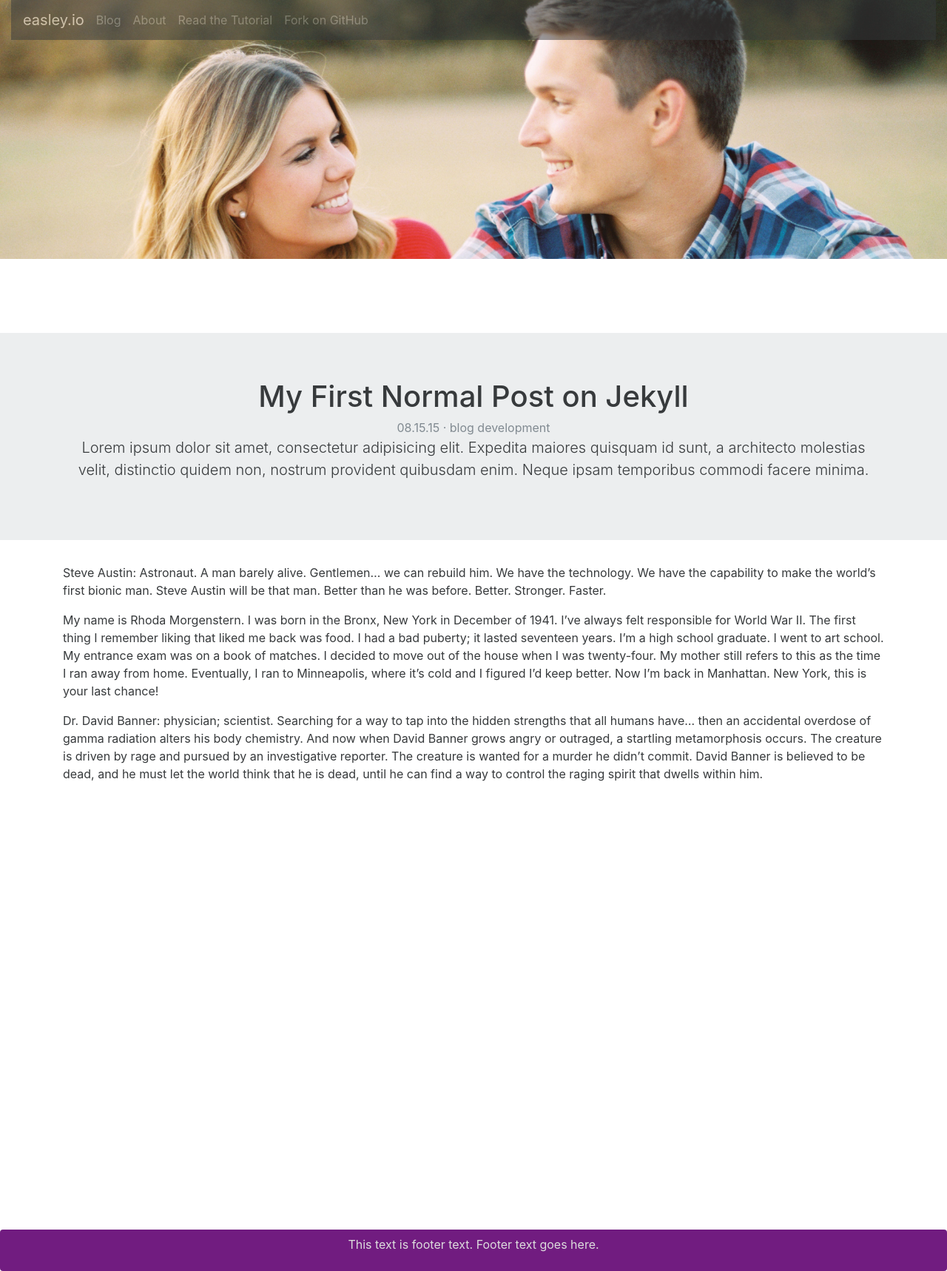
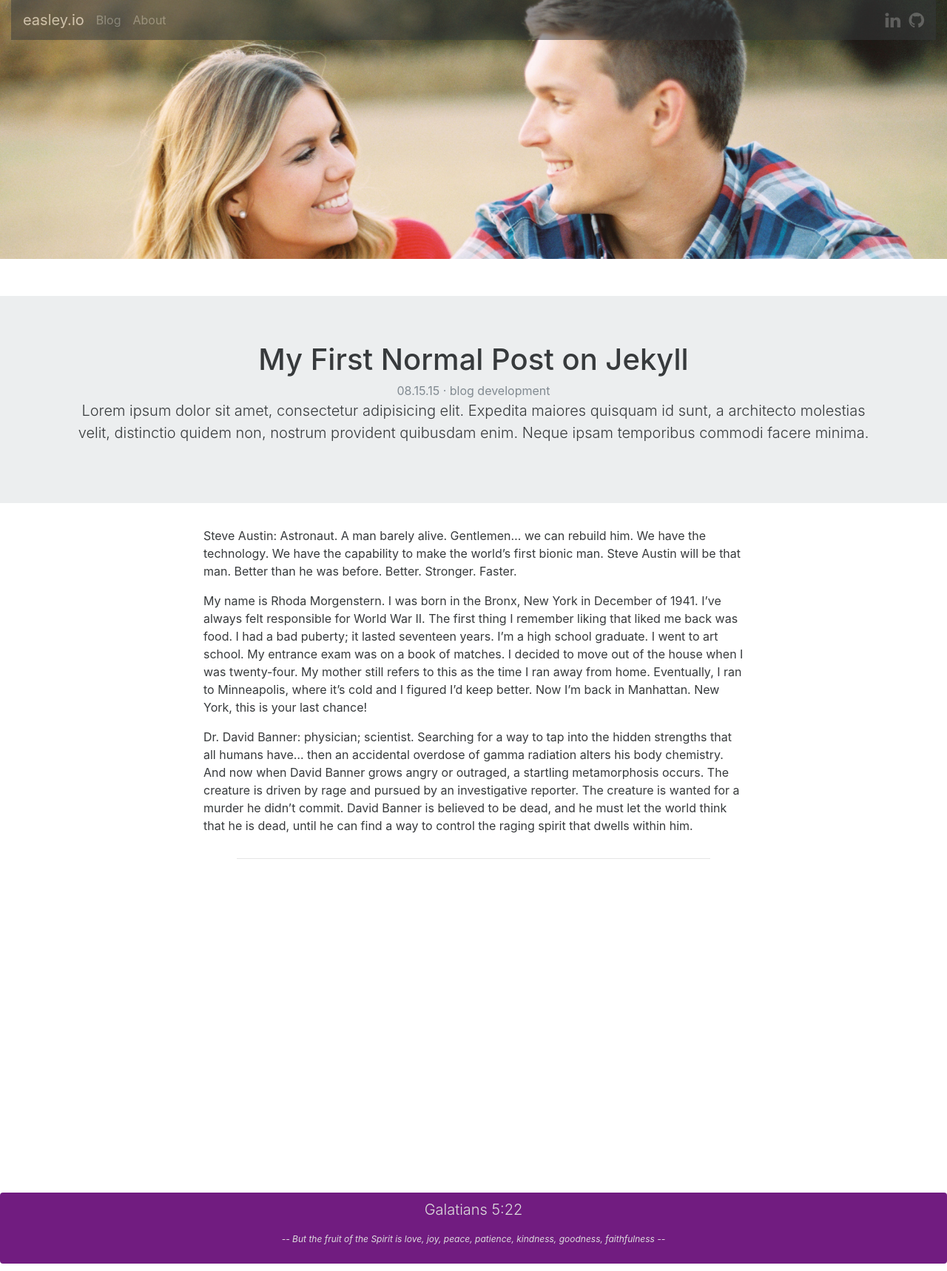
Before and after one commit to OUeasley/oueasley.github.io, a Jekyll site: the page built from _posts/2015-10-08-my-first-normal-post.md, in a window 1280 px wide. Shown: the whole page at 74% size. Built offline with Jekyll 4.4.1, drawn with Linux system fonts in a browser that asks for light colours; nearby versions of some CDN libraries.

Commit message:
Added footer and article hr

```diff
--- a/_data/nav.yml
+++ b/_data/nav.yml
@@ -1,5 +1,3 @@
 main:
     - { url: '/', text: 'Blog' }
     - { url: '/about', text: 'About' }
-    - { url: 'https://scotch.io/tutorials/getting-started-with-jekyll-plus-a-free-bootstrap-3-starter-theme', text: 'Read the Tutorial' }
-    - { url: 'https://github.com/scotch-io', text: 'Fork on GitHub' }
--- a/_includes/footer.html
+++ b/_includes/footer.html
@@ -1,9 +1,10 @@
-
 <footer class="navbar navbar-dark">
     <div class="container">
         <div class="row">
             <div class="col-md-12">
-                    <p class="text-md-center">{{ site.data.global.footer_text }}</p>
+                <p class="text-md-center lead">Galatians 5:22</p>
+                <p class="text-md-center font-italic footer-quote">-- But the fruit of the Spirit is love, joy, peace, patience,
+                    kindness, goodness, faithfulness --</p>
             </div>
         </div>
     </div>
--- a/_includes/header.html
+++ b/_includes/header.html
@@ -41,6 +41,7 @@
           href="//fonts.googleapis.com/css?family=Roboto+Condensed:300,300italic,400,400italic,700,700italic|Oswald:300,400,700">
     <link rel="stylesheet" href="//maxcdn.bootstrapcdn.com/font-awesome/4.4.0/css/font-awesome.min.css">
 
+
     <!-- Styles -->
     <link rel="stylesheet" href='{{"/css/style.css" | relative_url }}'>
     <!--[if lt IE 9]>
@@ -62,6 +63,10 @@
                     <a class="nav-link" href="{{ item.url }}">{{ item.text }}</a>
                 </li>
                 {% endfor %}
+                <li class="nav-link float-md-right fa fa-github"></li>
+                <li class="spacer float-md-right">|</li>
+                <li class="nav-link float-md-right fa fa-linkedin"></li>
+
             </ul>
         </div>
     </nav>
--- a/_layouts/inner.html
+++ b/_layouts/inner.html
@@ -5,13 +5,14 @@
 <article>
     <div class="container">
         <div class="row">
-                <div class="col-md-12">
-
+            <div class="col-md-8 offset-md-2">
 
                 {{ content }}
             </div>
         </div>
     </div>
+    <hr class="article-line">
 </article>
 
+
 {% include footer.html %}
--- a/css/style.scss
+++ b/css/style.scss
@@ -28,6 +28,9 @@ main {
 footer {
   background-color: #711c80;
   color: #dddddd;
+  position: relative;
+  float: left;
+  width: 100%;
 }
 
 .main-background {
@@ -36,9 +39,26 @@ footer {
   background-size: cover;
   background-repeat: no-repeat;
   background-position: center top;
-  margin-bottom: 100px;
+  margin-bottom: 50px;
 
   .navbar {
     opacity: .5;
   }
 }
+
+.fa {
+  font-size: 24px;
+}
+
+.spacer {
+  margin-left: 3px;
+  margin-right: 3px;
+}
+
+.footer-quote{
+  font-size: 12px;
+}
+
+.article-line{
+  width: 50%;
+}
```
Lines whose indentation alone changed are shown as unchanged.
